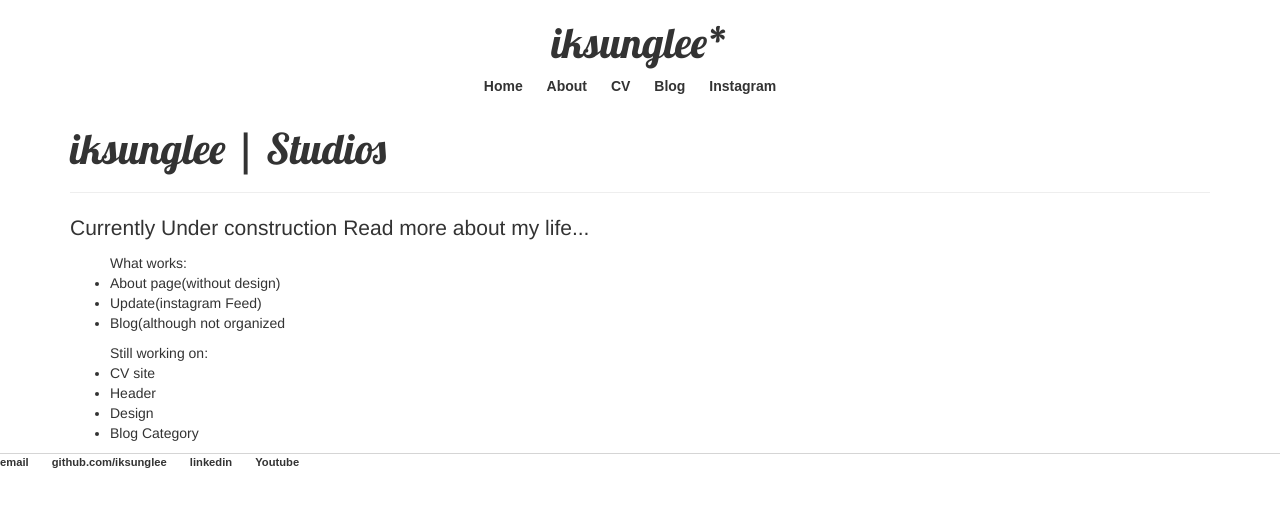
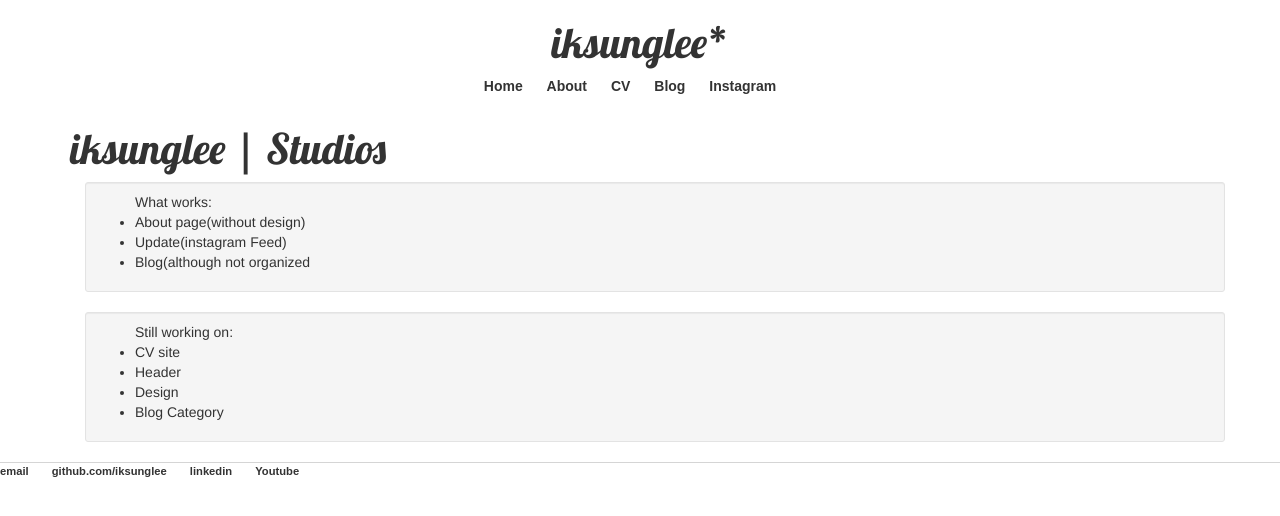
Before and after one commit to iksunglee/iksunglee.github.io, a Jekyll site: the page built from index.html, in a window 1280 px wide. Shown: the top 516 px of the page. Built offline with Jekyll 4.4.1, drawn with Linux system fonts in a browser that asks for light colours; nearby versions of some CDN libraries.

Commit message:
Update index.html
well added

```diff
--- a/index.html
+++ b/index.html
@@ -5,17 +5,23 @@ title: iksunglee | Studios
 <div class="blurb">
 
 	<h1>{{ page.title }}</h1>
-	<hr>
-	<p>Currently Under construction <a href="/about"> Read more about my life...</a></p>
+	<div class="container">
 
-	<ul> What works:
+  	<div class="well well-sm">
+		<ul> What works:
 		<li>About page(without design)</li>
 		<li>Update(instagram Feed)</li>
 		<li>Blog(although not organized </li>
-	</ul>
+		</ul>
+		</div>
+  	<div class="well well-sm">
 	<ul> Still working on:
 		<li>CV site</li>
 		<li>Header</li>
 		<li>Design</li>
 		<li>Blog Category</li>
+	</div>
+
+</div>
+
 </div><!-- /.blurb -->
```
